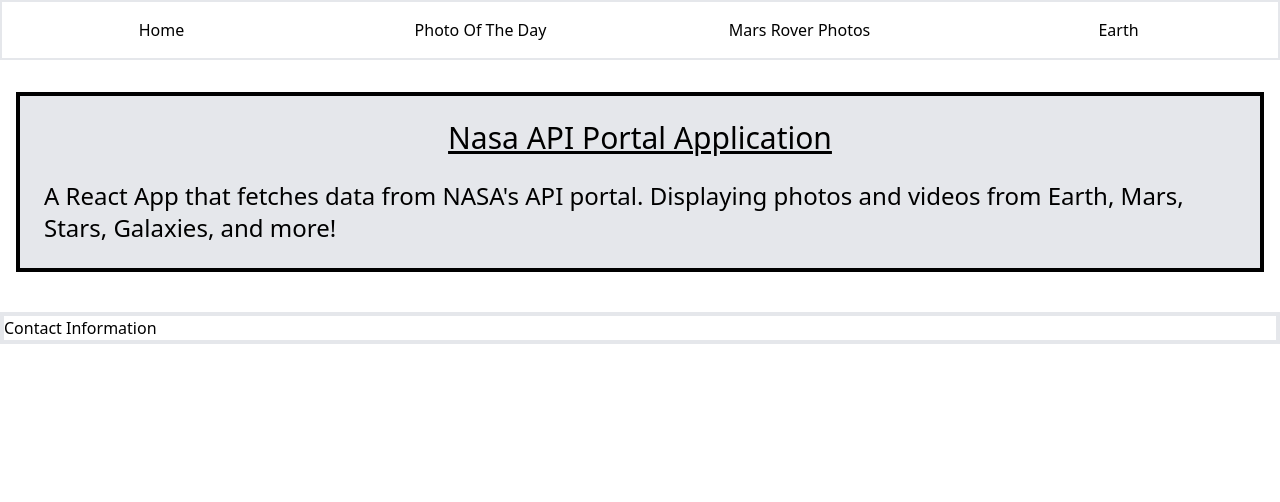
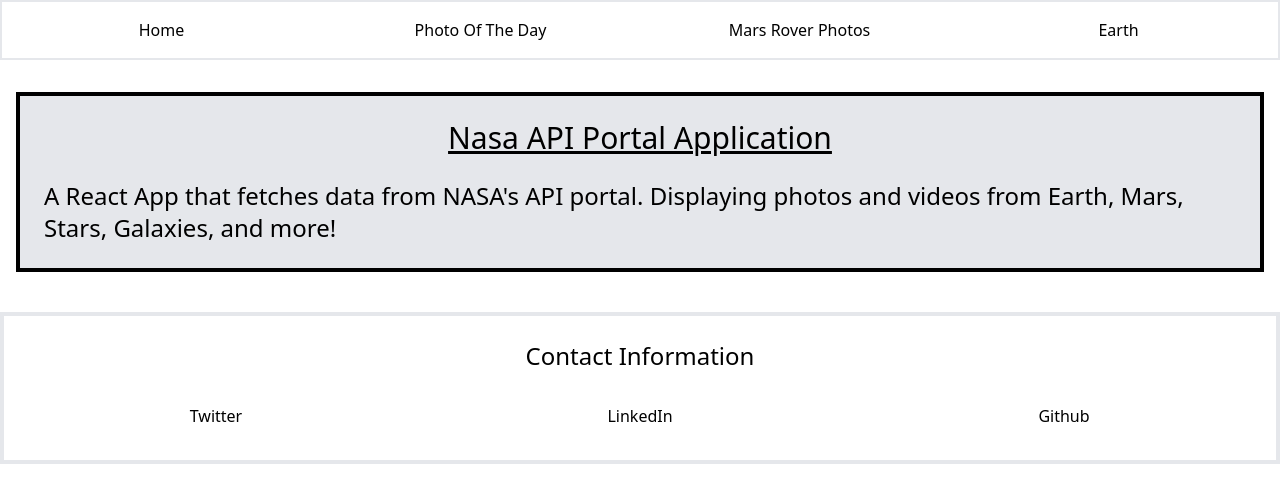
Before and after one commit to CleverOscar/Nasa_App, a React (Create React App) app in the folder nasa_pod/: page / in a window 1280 px wide. Shown: the top 502 px of the page. Built offline with nearby package versions, Linux system fonts and the light colour scheme; no server answers.

Commit message:
Form
Form created, need to add funcitonality to adding to params search.

searchParamsQuery is nto working for some odd reason

```diff
--- a/nasa_pod/src/App.js
+++ b/nasa_pod/src/App.js
@@ -3,7 +3,7 @@
 import Navbar from './components/Navbar';
 import LandingPage from './components/LandingPage';
 import NasaPhoto from './components/Photo_Of_The_Day/NasaPhoto';
-import MarsRover from './components/MarsRover';
+import MarsRover from './components/MarsRover/MarsRover';
 import Footer from './components/Footer/Footer';
 
 import {Routes, Route} from 'react-router-dom';
--- a/nasa_pod/src/components/Footer/Footer.jsx
+++ b/nasa_pod/src/components/Footer/Footer.jsx
@@ -3,9 +3,26 @@
 export default function Footer() {
     return(
         <div className="border-4 mt-10">
-            <div>
-                Contact Information
-            </div>
+           <p className="text-center text-2xl mt-6">Contact Information</p>
+
+                <ul className="grid grid-cols-3 text-center my-8">
+                    <li>
+                        <a href="https://twitter.com/CleverOscarDev" target="_blank" rel="noopener noreferrer">
+                            Twitter
+                        </a>
+                    </li>
+                    <li>
+                        <a href="https://www.linkedin.com/in/clever-oscar/" target="_blank" rel="noopener noreferrer">
+                            LinkedIn
+                        </a>
+                    </li>
+                    <li>
+                        <a href="https://github.com/CleverOscar" target="_blank" rel="noopener noreferrer">
+                            Github
+                        </a>
+                    </li>
+                </ul>
+
         </div>
     )
 }
--- a/nasa_pod/src/components/LandingPage.jsx
+++ b/nasa_pod/src/components/LandingPage.jsx
@@ -5,15 +5,15 @@
 
     const [data, setData] = useState([]);
 
-    useEffect(() => {
-         axios.get("https://api.nasa.gov/planetary/apod?api_key=JbPskfAcVPpxN602YevCVKqXG7dh7VZ7Yb8qkM2j")
-        .then((res) => {
-        setData(res.data)
-        })
-        .catch((error) => {
-        console.log(error.message)
-        })
-    })
+    // useEffect(() => {
+    //      axios.get("https://api.nasa.gov/planetary/apod?api_key=JbPskfAcVPpxN602YevCVKqXG7dh7VZ7Yb8qkM2j")
+    //     .then((res) => {
+    //     setData(res.data)
+    //     })
+    //     .catch((error) => {
+    //     console.log(error.message)
+    //     })
+    // })
 
     return(
         <div className='border-4 border-black mx-4 my-8 bg-gray-200'>
--- a/nasa_pod/src/components/MarsRover.jsx
+++ /dev/null
@@ -1,38 +0,0 @@
-import React, {useState, useEffect} from 'react';
-import axios from 'axios';
-
-
-export default function MarsRover(){
-
-    const [roverImages, setRoverImages] = useState([]);
-
-    const url = 'https://api.nasa.gov/mars-photos/api/v1/rovers/curiosity/photos?sol=1000&camera=fhaz&api_key=JbPskfAcVPpxN602YevCVKqXG7dh7VZ7Yb8qkM2j';
-
-
-    useEffect(()=>{
-        axios.get(url)
-             .then((response) => {setRoverImages(response.data.photos)})
-             .catch((error) => {console.log(error)})
-    }, []);
-
-    const images = roverImages.map(item => <div>
-        <p>{item.id}</p>
-        <img src={item.img_src} />
-
-    </div>)
-
-    console.log(images)
-
-    return(
-        <div>
-            {images}
-        </div>
-    )
-}
-
-
-// ids
-// sol = day
-// image src
-// camera name
-// rover landing date
--- /dev/null
+++ b/nasa_pod/src/components/MarsRover/MarsRover.jsx
@@ -0,0 +1,63 @@
+import React, {useState, useEffect} from 'react';
+import axios from 'axios';
+
+
+export default function MarsRover(){
+
+    let [searchParams, setSerachParams ] = useState("");
+
+    const [roverImages, setRoverImages] = useState([]);
+
+    const api = "JbPskfAcVPpxN602YevCVKqXG7dh7VZ7Yb8qkM2j"
+
+    const front_camera  = 'fhaz';
+    const back_camera = 'rhaz';
+    const mast_camera = 'mast';
+
+    const url = `https://api.nasa.gov/mars-photos/api/v1/rovers/curiosity/photos?sol=1000&camera=${front_camera}&api_key=${api}`;
+
+    useEffect(()=>{
+        axios.get(url)
+             .then((response) => {setRoverImages(response.data.photos)})
+             .catch((error) => {console.log(error)})
+    }, []);
+
+    const images = roverImages.map(item => <div>
+        <p>{item.id}</p>
+        <img src={item.img_src} />
+
+    </div>)
+
+    function handleName(event){
+        event.preventDefault();
+        console.log(setSerachParams(event.target.value));
+    }
+
+    function handleChange(event){
+        event.preventDefault();
+        console.log(setSerachParams(event.target.value));
+    }
+
+    function handleSubmit(event){
+        event.preventDefault();
+        console.log(searchParams);
+    }
+
+    return(
+        <div>
+            {images}
+
+            <form onSubmit={handleSubmit} className=" my-10">
+                <input className="border-2" onChange={handleChange} type="text" placeholder="search"/>
+                <input className="border-2" onChange={handleChange} type="text" placeholder="date" />
+            </form>
+        </div>
+    )
+}
+
+
+// ids
+// sol = day
+// image src
+// camera name
+// rover landing date
```
